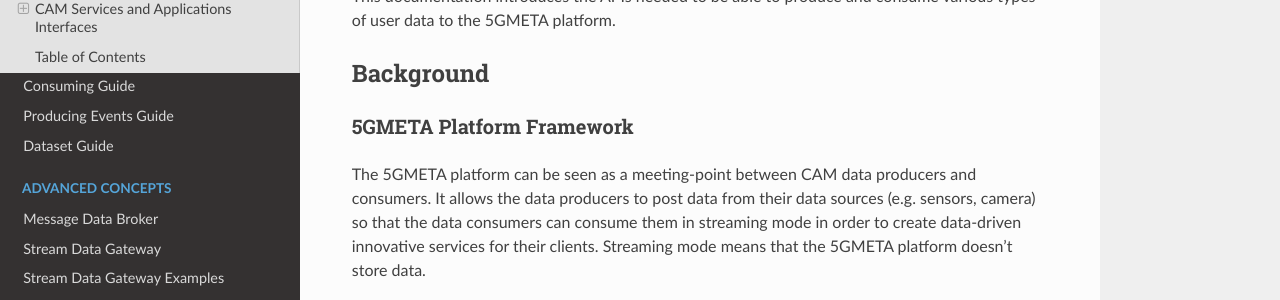
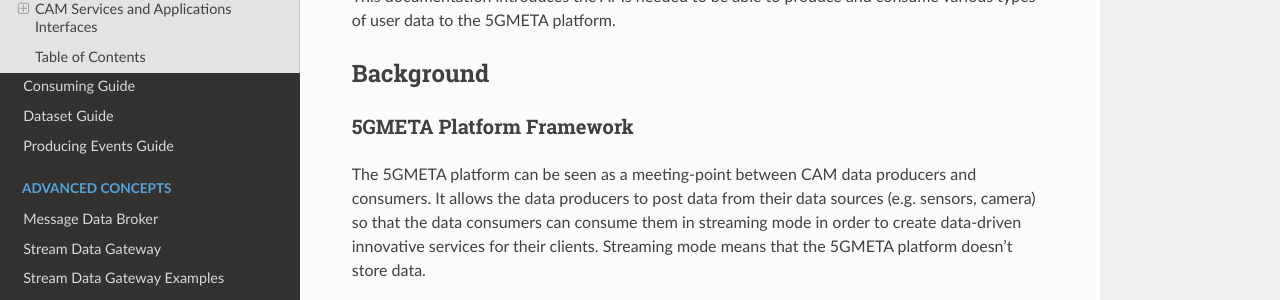
Before and after one commit to jperezcolmenar/5gmeta-dev, an MkDocs documentation site: the page built from docs/index.md, in a window 1280 px wide. Shown: the part 231-531 px from the top of the page. Built offline with MkDocs 1.6.1, drawn with Linux system fonts in a browser that asks for light colours; nearby versions of some CDN libraries; some of the changed lines change nothing that is shown.

Commit message:
fixed nav order

```diff
--- a/mkdocs.yml
+++ b/mkdocs.yml
@@ -2,8 +2,8 @@ site_name: 5GMETA
 nav:
     - Home: index.md
     - Consuming Guide: consuming-guide.md
+    - Dataset Guide: datasets.md
     - Producing Events Guide: producing_events_guide.md
-    - Dataset Guide: datasets.md
     - Advanced Concepts:
         - Message Data Broker: message-databroker.md
         - Stream Data Gateway: stream-datagateway.md
```
